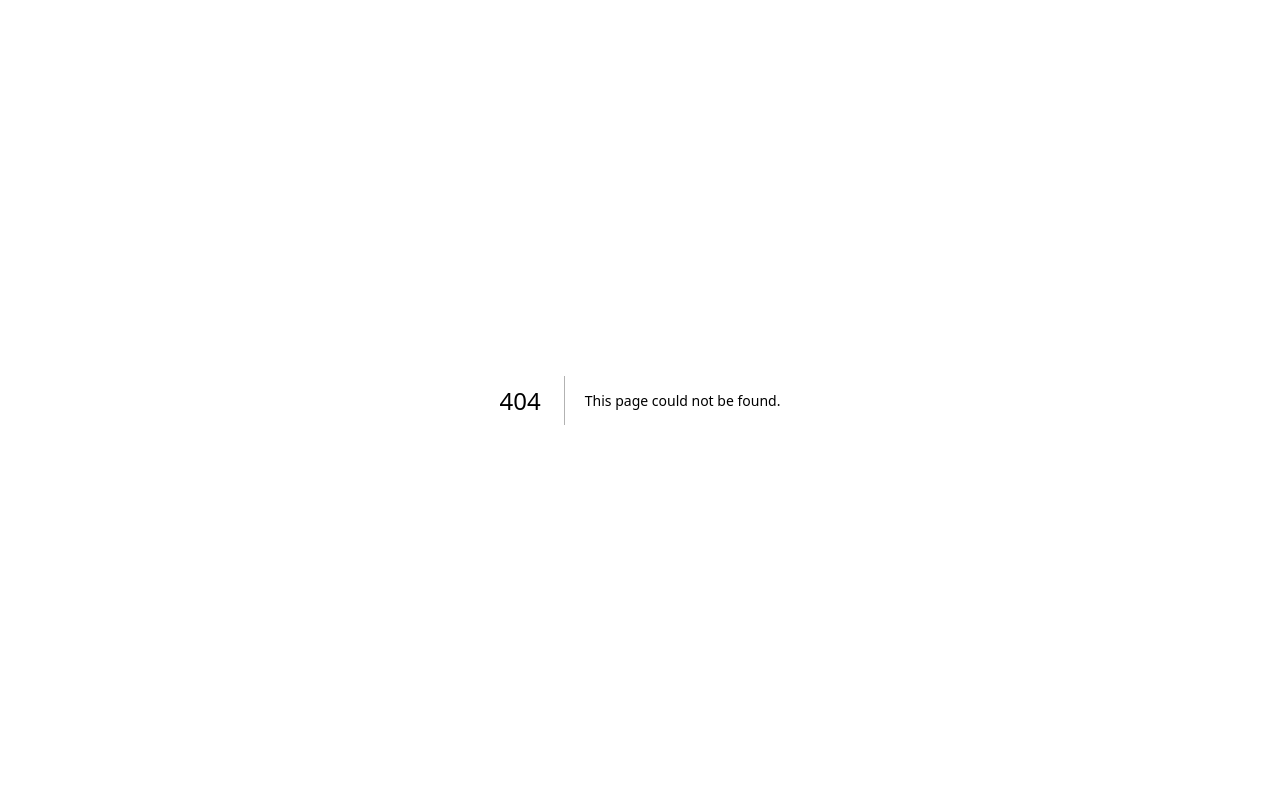
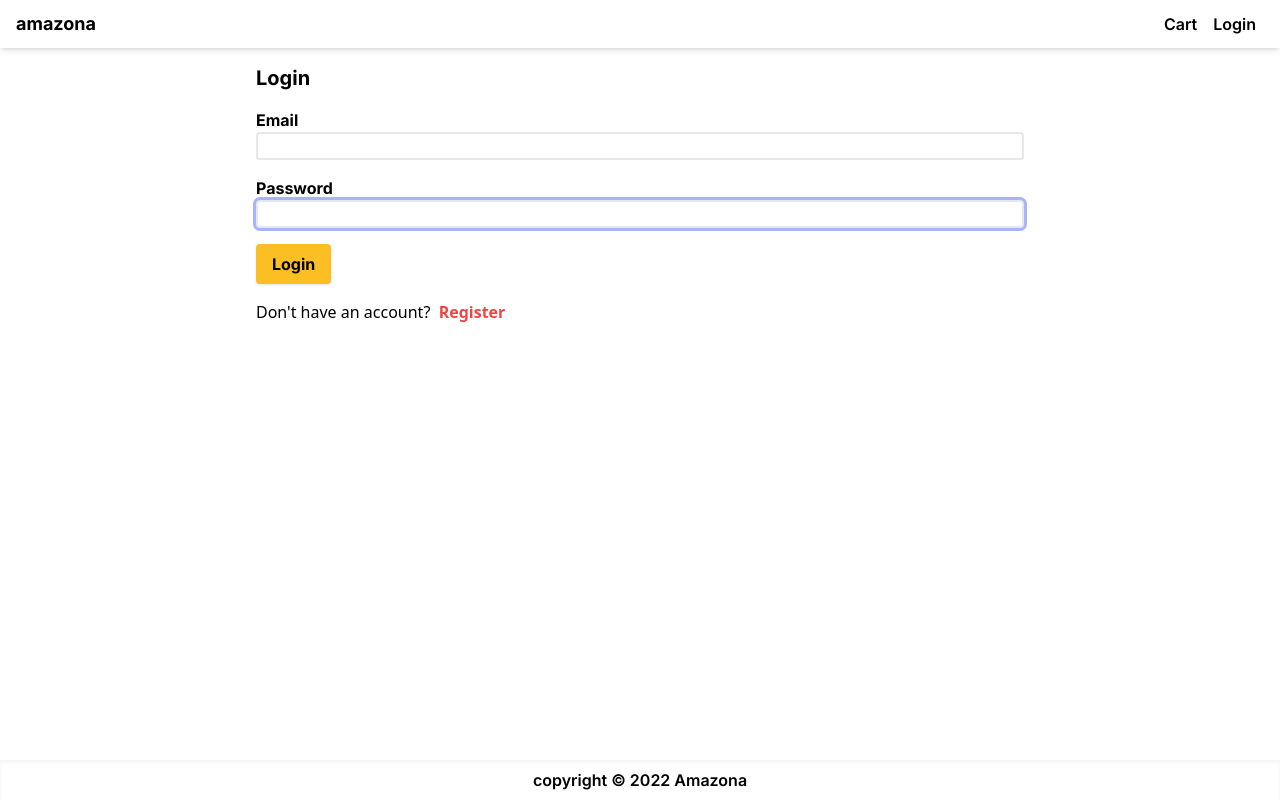
Before and after one commit to Prisca-Onyeagoro/E-commerce-website, a Next.js app: page /login in a window 1280 px wide. Before the commit this address had no page. Built offline with nearby package versions, Linux system fonts and the light colour scheme.

Commit message:
login form

```diff
--- a/package.json
+++ b/package.json
@@ -13,7 +13,8 @@
     "js-cookie": "^3.0.5",
     "next": "14.0.3",
     "react": "^18",
-    "react-dom": "^18"
+    "react-dom": "^18",
+    "react-hook-form": "^7.49.3"
   },
   "devDependencies": {
     "autoprefixer": "^10.0.1",
--- a/src/app/cart/page.js
+++ b/src/app/cart/page.js
@@ -113,7 +113,7 @@ const cart = () => {
                 <li>
                   <button
                     className="primary-button w-full"
-                    onClick={() => router.push('/shipping')}
+                    onClick={() => router.push('/login?redirect=/shipping')}
                   >
                     Check Out
                   </button>
--- a/src/app/globals.css
+++ b/src/app/globals.css
@@ -24,3 +24,9 @@ body {
 .primary-button {
   @apply rounded bg-amber-400 py-2 px-4 outline-none hover:bg-amber-500 shadow active:bg-amber-700;
 }
+
+input,
+select,
+textarea {
+  @apply rounded border-2 outline-none ring-indigo-300 focus:ring;
+}
--- /dev/null
+++ b/src/app/login/page.js
@@ -0,0 +1,50 @@
+import Layout from '@/components/Layout';
+import React from 'react';
+import Link from 'next/link';
+
+const LoginScreen = () => {
+  return (
+    <Layout>
+      <form className="mx-auto max-w-screen-md">
+        <h1 className="mb-4 text-xl font-bold">Login</h1>
+        {/* Email */}
+        <div className="mb-4">
+          <label htmlFor="email" className="font-bold">
+            Email
+          </label>
+          <input
+            type="email"
+            className="w-full font-bold"
+            id="email"
+            autoFocus
+          />
+        </div>
+
+        {/* Password */}
+        <div className="mb-4">
+          <label htmlFor="password" className="font-bold">
+            Password
+          </label>
+          <input
+            type="password"
+            className="w-full font-bold"
+            id="email"
+            autoFocus
+          />
+        </div>
+
+        <div className="mb-4">
+          <button className="primary-button font-bold">Login</button>
+        </div>
+        <div className="mb-4 font-sans">
+          Don&apos;t have an account? &nbsp;
+          <Link href="/" className="text-red-500 font-bold">
+            Register
+          </Link>
+        </div>
+      </form>
+    </Layout>
+  );
+};
+
+export default LoginScreen;
```
Also changed, not shown: 1 other file (tests, documents, lock files or other folders).
